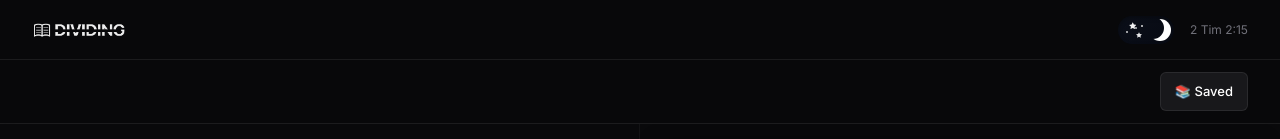
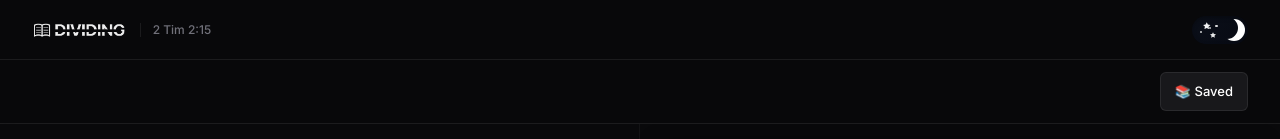
Before and after one commit to Doklemo/Dividing, a Next.js app: page / in a window 1280 px wide. Shown: the top 139 px of the page. Built offline with nearby package versions, Linux system fonts and the light colour scheme; a web font is replaced by a local one.

Commit message:
style: move 2 Tim 2:15 text next to logo in navbar and make it non-clickable

```diff
--- a/app/layout.tsx
+++ b/app/layout.tsx
@@ -133,7 +133,7 @@ export default function RootLayout({
             borderBottom: '1px solid var(--border-mid)',
           }}
         >
-          <div style={{ display: 'flex', alignItems: 'center', height: '32px' }}>
+          <div style={{ display: 'flex', alignItems: 'center', gap: '12px', height: '32px' }}>
             <img
               src="/logo.png"
               alt="Dividing Logo"
@@ -145,18 +145,24 @@ export default function RootLayout({
                 filter: 'var(--logo-filter)',
               }}
             />
+            <span
+              style={{
+                color: 'var(--text-muted)',
+                fontSize: '12px',
+                fontWeight: 500,
+                borderLeft: '1px solid var(--border-mid)',
+                paddingLeft: '12px',
+                height: '14px',
+                display: 'flex',
+                alignItems: 'center',
+              }}
+            >
+              2 Tim 2:15
+            </span>
           </div>
 
           <div style={{ display: 'flex', alignItems: 'center', gap: '16px' }}>
             <ThemeToggle />
-            <a
-              href="https://2timothy2-15.com"
-              target="_blank"
-              rel="noopener noreferrer"
-              style={{ color: 'var(--text-muted)', fontSize: '12px', textDecoration: 'none' }}
-            >
-              2 Tim 2:15
-            </a>
           </div>
         </nav>
 
```
